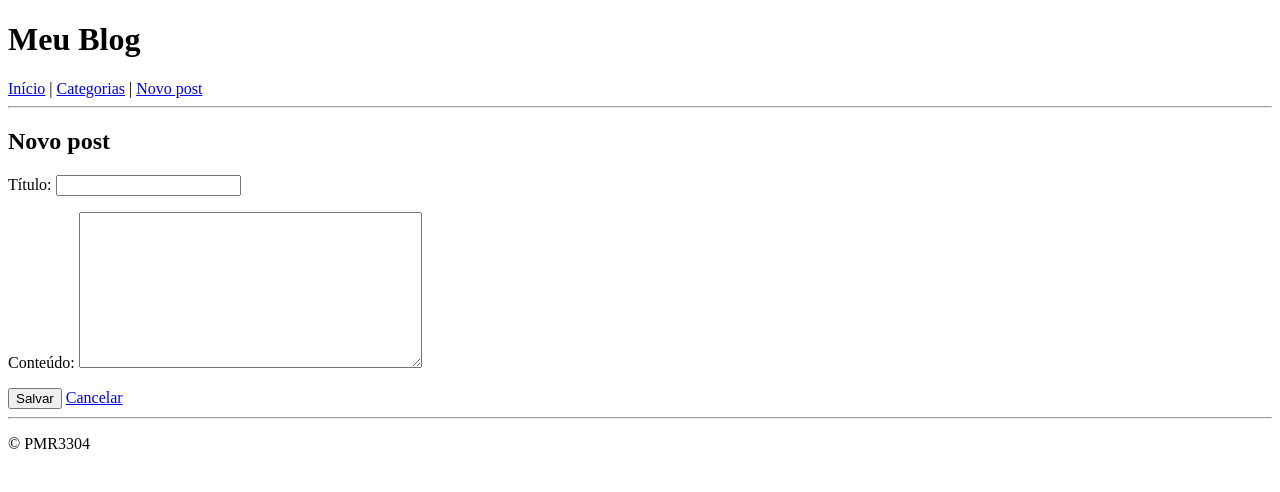
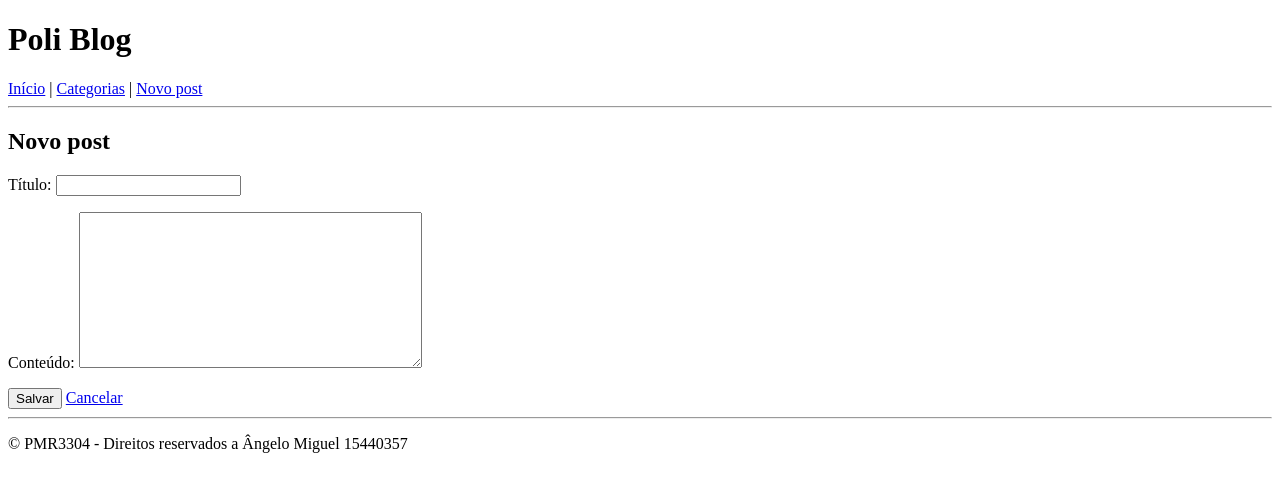
Before and after one commit to AngeloMFAlves/ep2_sisinfo, a Django app: page /post/novo/ in a window 1280 px wide. Shown: the top 492 px of the page. Run offline with Django 5.2, Linux system fonts and the light colour scheme.

Commit message:
:art: putting even more of my soul in the project

```diff
--- a/templates/base.html
+++ b/templates/base.html
@@ -7,7 +7,7 @@
 </head>
 <body>
     <header>
-        <h1>Meu Blog</h1>
+        <h1>Poli Blog</h1>
           <nav>
             <a href="{% url 'post_list' %}">Início</a> |
             <a href="{% url 'category_list' %}">Categorias</a> |
@@ -22,7 +22,7 @@
 
     <footer>
         <hr>
-        <p>&copy; PMR3304 </p>
+        <p>&copy; PMR3304 - Direitos reservados a Ângelo Miguel 15440357</p>
     </footer>
 </body>
 </html>
```
